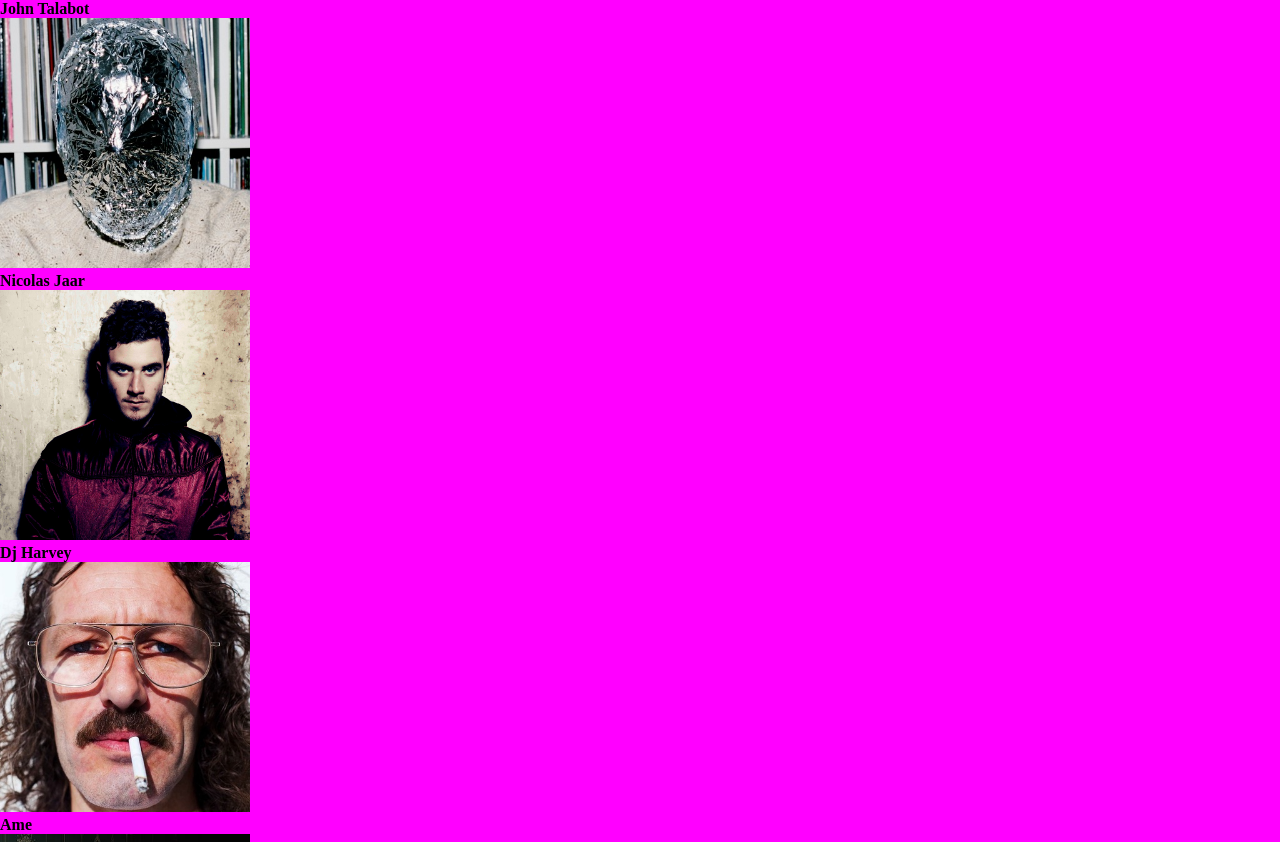
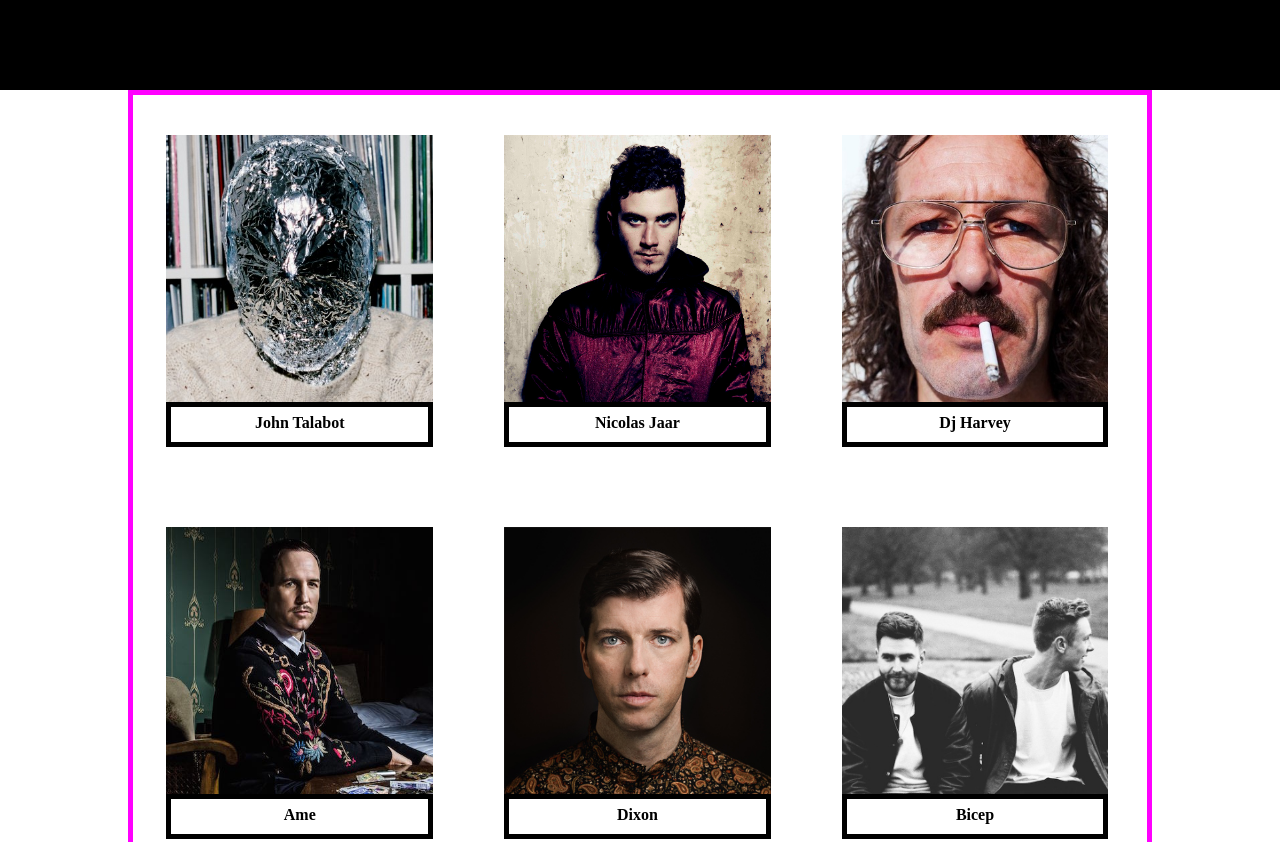
Before and after one commit to pabloverapdx/Australver-Booking-Agency, a plain HTML site: page roster.html in a window 1280 px wide. Shown: the top 842 px of the page. Drawn offline with Linux system fonts and the light colour scheme.

Commit message:
finish roster layout for desktop and maybe ipad - need to add navbar and footer

```diff
--- a/roster.html
+++ b/roster.html
@@ -6,55 +6,63 @@
     <title>Roster</title>
   </head>
   <body>
+
+    <nav>
+
+    </nav>
     <div class="wrapper">
       <div class="musicians">
+        <img src="img/johntalabot400.jpg" alt="" />
         <h4>John Talabot</h4>
-        <img src="img/johntalabot400.jpg" alt="" />
       </div>
       <div class="musicians">
+        <img src="img/nicojaar500.jpg" alt="" />
         <h4>Nicolas Jaar</h4>
-        <img src="img/nicojaar500.jpg" alt="" />
       </div>
       <div class="musicians">
+        <img src="img/dj harvey.jpg" alt="" />
         <h4>Dj Harvey</h4>
-        <img src="img/dj harvey.jpg" alt="" />
       </div>
       <div class="musicians">
+        <img src="img/ame400.jpg" alt="" />
         <h4>Ame</h4>
-        <img src="img/ame400.jpg" alt="" />
       </div>
       <div class="musicians">
+        <img src="img/dixon400.jpg" alt="" />
         <h4>Dixon</h4>
-        <img src="img/dixon400.jpg" alt="" />
       </div>
       <div class="musicians">
+        <img src="img/bicep600.jpg" alt="" />
         <h4>Bicep</h4>
-        <img src="img/bicep600.jpg" alt="" />
       </div>
       <div class="musicians">
+        <img src="img/koze1182.jpg" alt="" />
         <h4>Koze</h4>
-        <img src="img/koze1182.jpg" alt="" />
       </div>
       <div class="musicians">
+        <img src="img/axelboman.jpg" alt="" />
         <h4>Axel Boman</h4>
-        <img src="img/axelboman.jpg" alt="" />
       </div>
       <div class="musicians">
+        <img src="img/nina740.jpg" alt="" />
         <h4>Nina Kraviz</h4>
-        <img src="img/nina740.jpg" alt="" />
       </div>
       <div class="musicians">
+        <img src="img/pachanga boys300.jpg" alt="" />
         <h4>Pachanga Boys</h4>
-        <img src="img/pachanga boys300.jpg" alt="" />
       </div>
       <div class="musicians">
+        <img src="img/matias400.png" alt="" />
         <h4>Matias Aguayo</h4>
-        <img src="img/matias400.png" alt="" />
       </div>
       <div class="musicians">
+        <img src="img/cassy.jpg" alt="" />
         <h4>Cassy</h4>
-        <img src="img/cassy.jpg" alt="" />
       </div>
     </div>
+
+    <footer>
+    </footer>
+
   </body>
 </html>
--- a/scss/roster.scss
+++ b/scss/roster.scss
@@ -6,15 +6,39 @@
             box-sizing: border-box;
 }
 
-body{
-  background-color: magenta;
-}
-
 * {
 margin: 0;
 padding: 0;
 }
 
+nav, footer {
+  width: 100%;
+  height: 90px;
+  background-color: black;
+}
+
 img {
-  max-width: 250px;
+  max-width: 80%;
 }
+
+h4 {
+  border: 5px solid black;
+  margin: 0 auto;
+  margin-top: -4px;
+  padding-top: 7px;
+  width: 80%;
+  height: 45px;
+}
+
+.wrapper {
+  width: 80%;
+  height: auto;
+  margin: 0 auto;
+  border: 5px solid magenta;
+}
+.musicians {
+  padding: 40px 0px;
+  display: inline-block;
+  width: 32.9%;
+  text-align: center;
+}
```
Also changed, not shown: css/roster.css, 1 other file.
